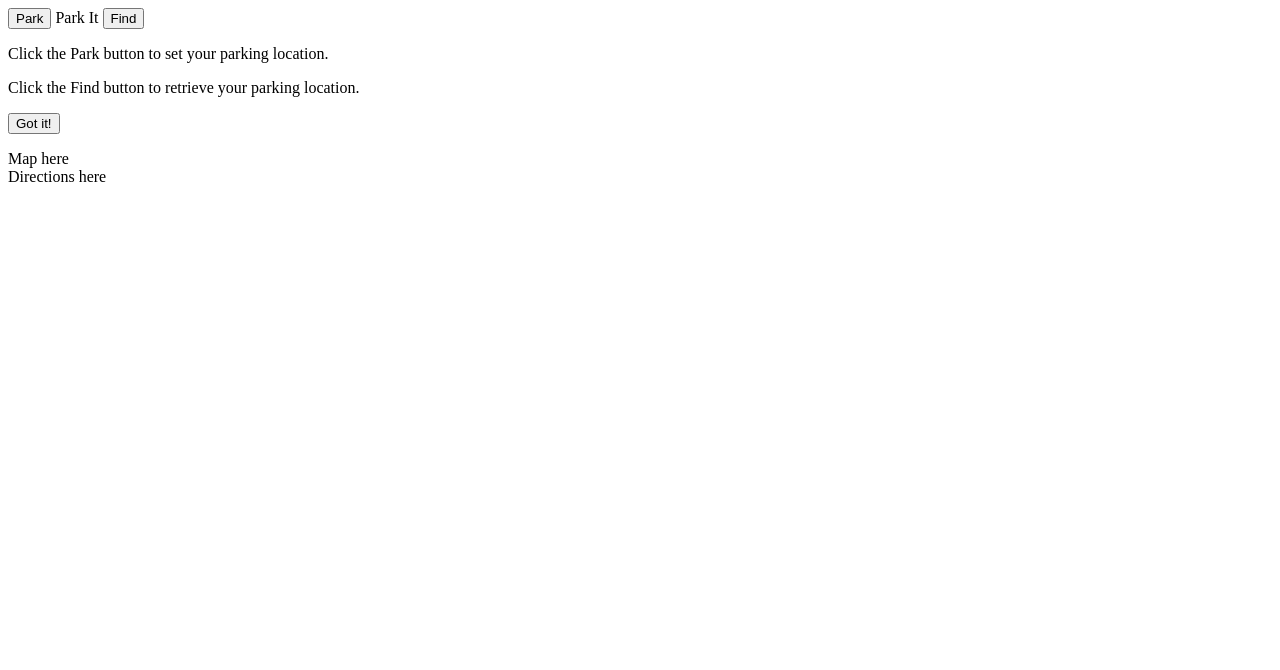
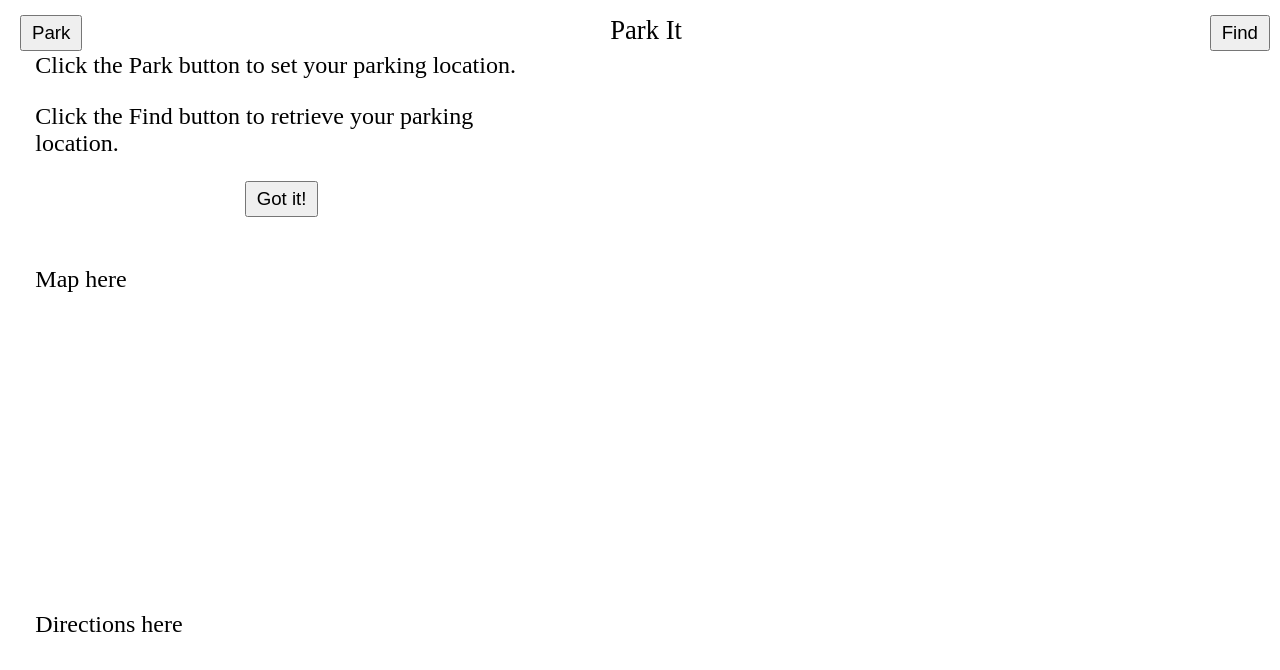
Before and after one commit to JPDvlpr/Park-It, a plain HTML site: page index.html in a window 1280 px wide. Drawn offline with Linux system fonts and the light colour scheme; the site is published under a folder, as on GitHub Pages, so addresses that start at the root find nothing.

Commit message:
fixed reference

```diff
--- a/index.html
+++ b/index.html
@@ -3,7 +3,7 @@
 <head>
     <meta charset="UTF-8">
     <meta name="viewport" content="" width="device-width, initial-scale=1.0">
-    <link href="/styles/park-it.css" rel="stylesheet" type="text/css"/>
+    <link href="styles/park-it.css" rel="stylesheet" type="text/css"/>
     <title>Park-It</title>
 </head>
 <body>
```
